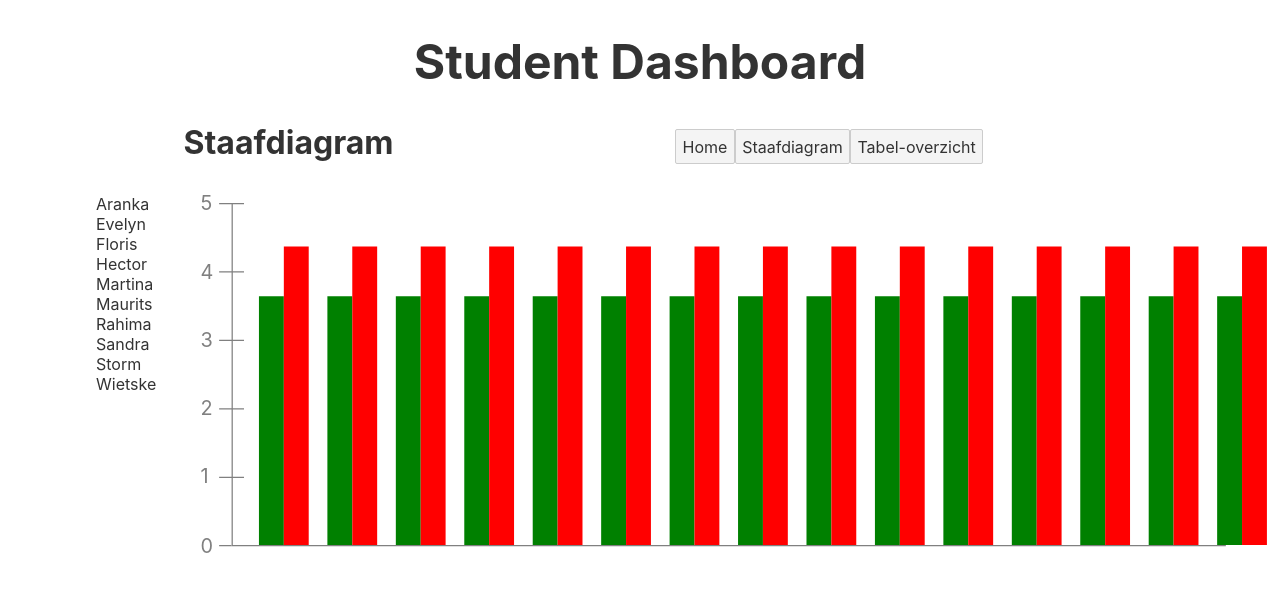
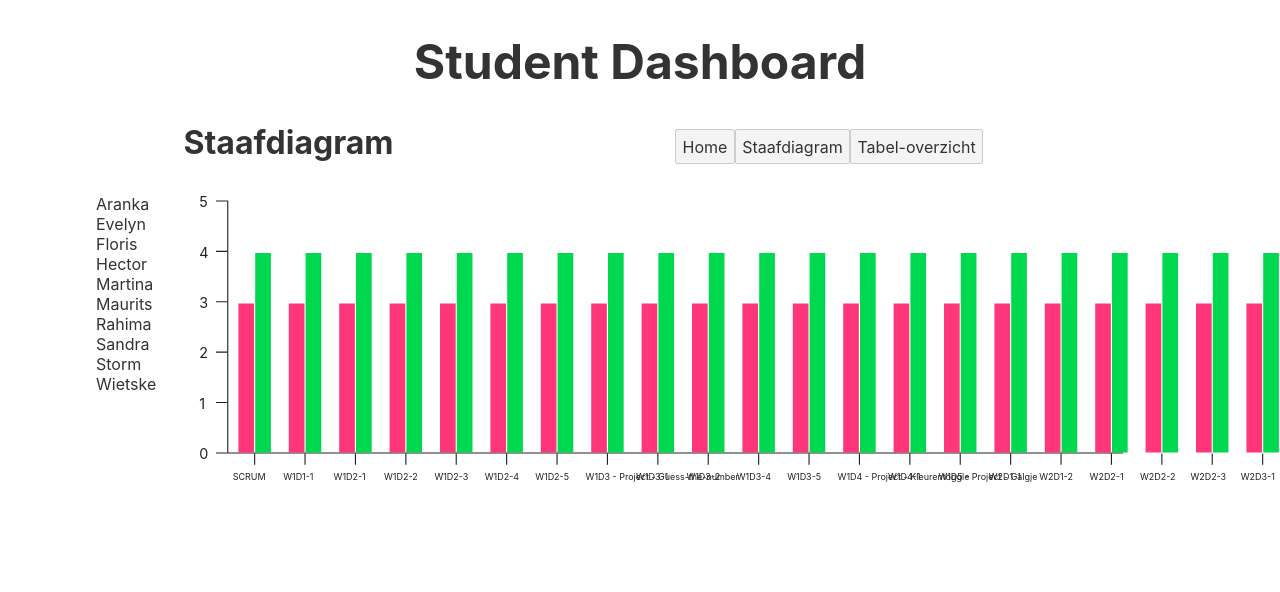
Before and after one commit to DebbySpaninks/debby_spaninks-StudentDashboard, a Svelte app in the folder svelte-studentdashboard/: page / in a window 1280 px wide. Shown: the top 592 px of the page. Built offline with nearby package versions, Linux system fonts and the light colour scheme.

Commit message:
shortened codes, add xTicks, yTicks, diff, enjoy, text, numbers

```diff
--- a/svelte-studentdashboard/src/components/routes/BarChart.svelte
+++ b/svelte-studentdashboard/src/components/routes/BarChart.svelte
@@ -1,86 +1,64 @@
 <!-- Component to display BarChart -->
 
 <script>
+  export let diffScores = [];
+  export let enjoyScores = [];
 
-  export let scores = [
-    { name: 'toets 1',
-      fun: 4,
-      level: 2 },
-    { name: 'toets 2',
-      fun: 5,
-      level: 3 },
-    { name: 'toets 3',
-      fun: 1,
-      level: 5 },
-    { name: 'toets 4',
-      fun: 3,
-      level: 4 },
-    { name: 'toets 5',
-      fun: 4,
-      level: 1 },
-    { name: 'toets 1',
-      fun: 4,
-      level: 2 },
-    { name: 'toets 2',
-      fun: 5,
-      level: 3 },
-    { name: 'toets 3',
-      fun: 1,
-      level: 5 },
-    { name: 'toets 4',
-      fun: 3,
-      level: 4 },
-    { name: 'toets 5',
-      fun: 4,
-      level: 1 },
-    { name: 'toets 1',
-      fun: 4,
-      level: 2 },
-    { name: 'toets 2',
-      fun: 5,
-      level: 3 },
-    { name: 'toets 3',
-      fun: 1,
-      level: 5 },
-    { name: 'toets 4',
-      fun: 3,
-      level: 4 },
-    { name: 'toets 5',
-      fun: 4,
-      level: 1 }
-  ];
+  export let xTicks = [];
+  // console.log(xTicks);
+
+  const yTicks = [5, 4, 3, 2, 1, 0];
+  // console.log(yTicks);
 
   // $: barWidth = 10;
 
 </script>
 <div class="svg-container">
-  <svg viewbox="0 0 900 400" fill="gray">
+  <svg viewbox="0 0 1000 800" fill="#222">
     <!-- Move to 0(x) 130(y), h(x) / v(y) = length  -->
-    <path d="M35 295 h799 v1 H35 M35 20 h1 v275 H35 z"/>
-    <text x="10" y="26">5</text>
-    <text x="10" y="81">4</text>
-    <text x="10" y="135.7">3</text>
-    <text x="10" y="190.5">2</text>
-    <text x="10" y="245">1</text>
-    <text x="10" y="301">0</text>
+    <path d="M35 245 h800 v1 H35 M35 20 h1 v225 H35 z" />
 
-    <path d="M25 20 h20 v1 H25 M0 0 h0 v275 H0 z" />
-    <path d="M25 75 h20 v1 H25 M0 0 h0 v275 H0 z" />
-    <path d="M25 130 h20 v1 H25 M0 0 h0 v275 H0 z" />
-    <path d="M25 185 h20 v1 H25 M0 0 h0 v275 H0 z" />
-    <path d="M25 240 h20 v1 H25 M0 0 h0 v275 H0 z" />
-    <path d="M25 295 h10 v1 H25 M0 0 h0 v275 H0 z" />
+<!-- horizontal pink bar -->
+    {#each diffScores as bar, i}
+      <path d="M{45 + (i * 45)} 112 h14 v133 H{45 + (i * 45)} z" fill="#FF377A" />
+  	{/each}
 
-    {#each scores as score, i}
-      <path d="M{57 + (i * 55)} 95 h20 v200 H{57 + (i * 55)} z" fill="green" />
-      <path d="M{77 + (i * 55)} 55 h20 v240 H{77 + (i * 55)} z" fill="red" />
+<!-- horizontal green bar -->
+    {#each enjoyScores as bar, i}
+      <path d="M{60 + (i * 45)} 67 h14 v178 H{60 + (i * 45)} z" fill="#00D84F" />
   	{/each}
+
+<!-- horizontal ticks -->
+    {#each xTicks as tick, i}
+      <path d="M{59 + (i * 45)} 246 h1 v10 H{59 + (i * 45)} M0 0 h0 v275 H0 z" />
+    {/each}
+
+<!-- horizontal text -->
+    {#each xTicks as text, i}
+      {#if text}
+        <text class="text" x={40 + (i * 45)} y="270">{text}</text>
+      {/if}
+    {/each}
+
+<!-- vertical numbers -->
+    {#each yTicks as grade, i}
+      {#if grade <= 5}
+        <text class="grades" x="10" y={26 + (i * 45)}>{grade}</text>
+      {/if}
+    {/each}
+
+<!-- vertical ticks -->
+    {#each yTicks as tick, i}
+      <path d="M25 {20 + (i * 45)} h10 v1 H25 M0 0 h0 v275 H0 z" />
+    {/each}
 
   </svg>
 </div>
 
 <style>
+
   .svg-container {
+    /* 56(assignments) x 20 = 1120 */
     min-width: 1120px;
     overflow: auto;
   }
@@ -88,4 +66,13 @@
   svg {
     /* background-color: #F3F4F5; */
   }
+
+  .text {
+    font-size: 0.5em;
+  }
+
+  .grades {
+    font-size: 0.8em;
+  }
+
 </style>
```
